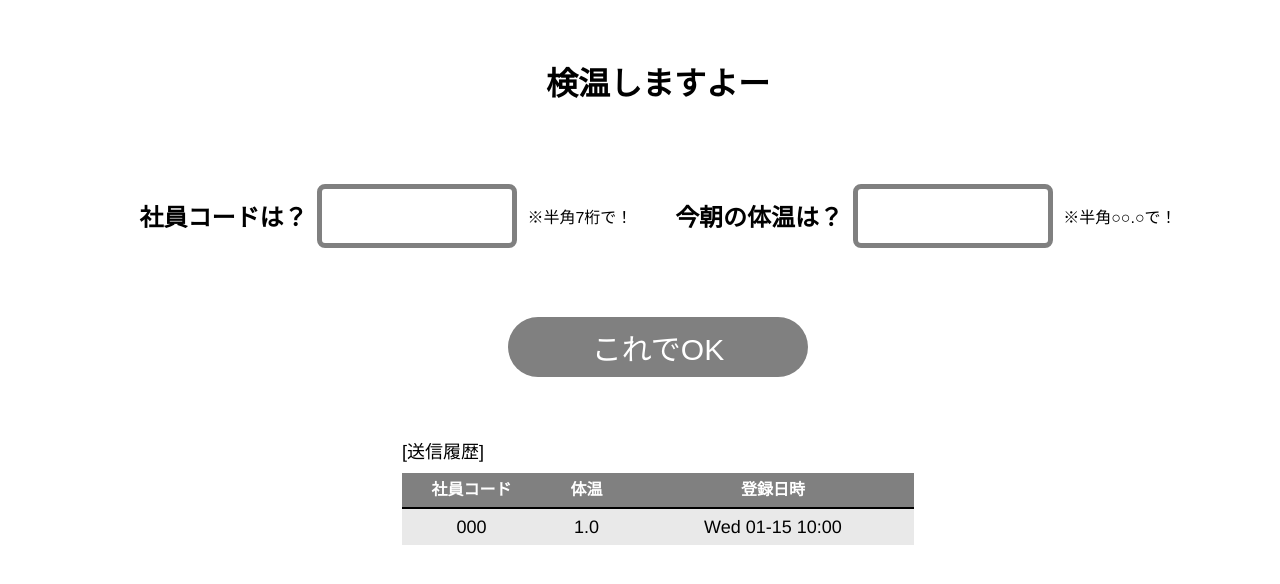
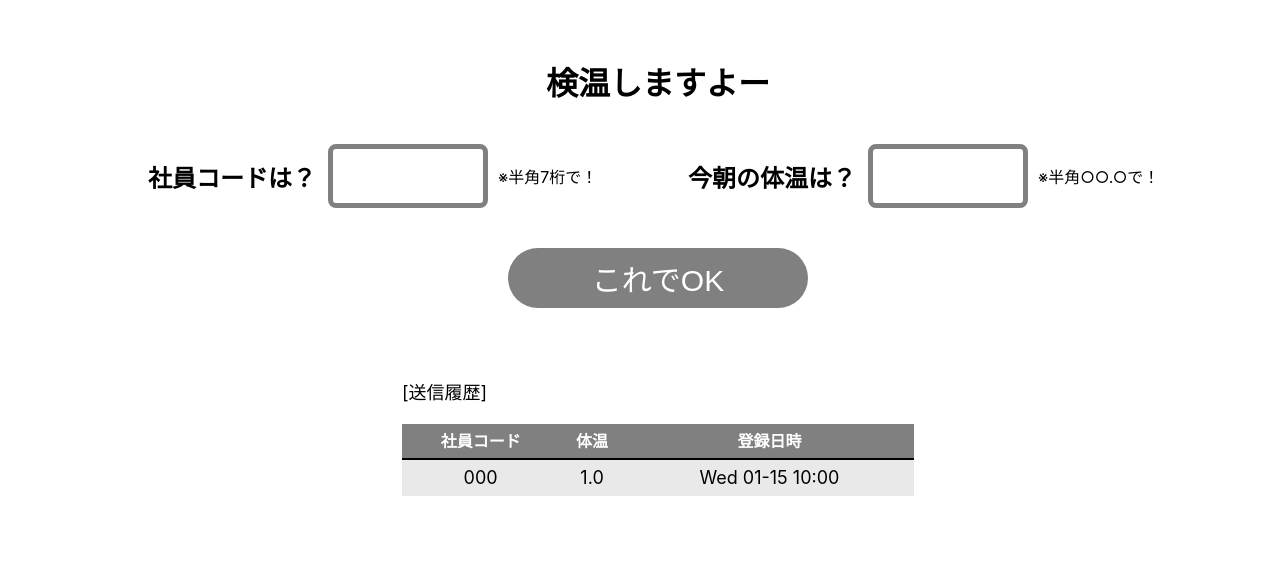
Before and after one commit to kazuyamano/ken-on-kun-old, a Flask app: page / in a window 1280 px wide. Shown: the top 584 px of the page. Run offline with Flask 2, Linux system fonts and the light colour scheme; tables that the repository leaves empty hold one stand-in row (values such as "Sample post").

Commit message:
レスポンシブ　チューニング

```diff
--- a/main/static/style.css
+++ b/main/static/style.css
@@ -2,11 +2,7 @@ body {
   width: 100%;
   background: white;
   padding: 10px;
-  font-family: "Helvetica Neue",
-    Arial,
-    "Hiragino Kaku Gothic ProN",
-    "Hiragino Sans",
-    sans-serif;
+  font-family: -apple-system, BlinkMacSystemFont, Helvetica Neue, Segoe UI, Hiragino Kaku Gothic ProN, Hiragino Sans, ヒラギノ角ゴ ProN W3, Arial, メイリオ, Meiryo, sans-serif;
 }
 .h {
   margin: 40px auto;
@@ -19,19 +15,33 @@ body {
 }
 .jcode, .temp {
   font-size: 18px;
-  margin: 30px auto;
+  margin: 0px auto;
   display: flex; /* FlexBox適用 */
   justify-content: space-between;
   align-items: center;  /* FlexBoxでブロック要素を上下中央に */
 }
+.a-set {
+  display: flex;
+  align-items: center;  /* FlexBoxでブロック要素を上下中央に */
+}
+.q {
+  width: 180px;
+}
+.a {
+  width: 160px;
+}
+.ast {
+  width: 140px;
+}
 .q p {
-  margin-left: 0px;
+  margin-top: 0px;
+  margin-bottom: 0px;
   margin-right: 10px;
   font-size: 24px;
   font-weight: bold;
 }
 .a input {
-  width: 160px;
+  width: 120px;
   padding: 0 15px;
   font-size: 30px;
   height: 1.8em;
@@ -43,6 +53,8 @@ body {
   -webkit-appearance: none;　/* モバイルSafariの影を消去 */
 }
 .ast p {
+  margin-top: 0px;
+  margin-bottom: 0px;
   margin-left: 10px;
   font-size: 16px;
 }
@@ -53,7 +65,7 @@ body {
 .submit button {
   align-content: center;
   width: 300px;
-  margin-top: 30px;
+  margin-top: 40px;
   margin-bottom: 50px;
   padding: 0 20px;
   font-size: 30px;
@@ -66,10 +78,11 @@ body {
 }
 .logs {
   width: 40%;
+  min-width: 320px;
   margin: 0px auto;
 }
 .logs p {
-  margin: 10px 0px;
+  margin: 20px 0px;
   font-size: 18px;
 }
 .logs table {
@@ -104,5 +117,39 @@ body {
   border: none;
 }
 .logs td {
-  padding: 0em 0.8em; /* 1emは文字の高さ1つ分。２つ指定の場合は上下値 左右値 */
+  padding: 0em 0.3em; /* 1emは文字の高さ1つ分。２つ指定の場合は上下値 左右値 */
 }
+
+@media only screen and (max-width: 1080px) {
+  .qa {
+    width: 100%;
+    flex-direction: column;
+  }
+  .jcode, .temp {
+    font-size: 18px;
+    margin-top: 10px;
+    margin-bottom: 10px;
+    flex-wrap: wrap;
+    align-items: center;  /* FlexBoxでブロック要素を上下中央に */
+  }
+}
+@media only screen and (max-width: 480px) {
+  body {
+    margin: auto 0px;
+    padding: 0px;
+  }
+  .jcode, .temp {
+    flex-direction: column;
+  }
+  .a-set, .ast {
+    flex-wrap: wrap;
+  }
+  .ast {
+    width: 100%;
+  }
+  .ast p {
+    margin-top: 5px;
+    margin-bottom: 10px;
+    text-align: right;
+  }
+}
--- a/main/templates/entries.html
+++ b/main/templates/entries.html
@@ -14,13 +14,17 @@
     <form action="{{ url_for('add_entry') }}" method=post>
       <div class="qa">
         <div class="jcode" >
-          <div class="q"><p>社員コードは？</p></div>
-          <div class="a"><input type="text" name="jcode" maxlength="7"></div>
+          <div class="a-set">
+            <div class="q"><p>社員コードは？</p></div>
+            <div class="a"><input type="text" name="jcode" maxlength="7"></div>
+          </div>
           <div class="ast"><p> ※半角7桁で！</p></div>
         </div>
         <div class="temp" >
-          <div class="q"><p>今朝の体温は？</p></div>
-          <div class="a"><input type="text" name="temp" maxlength="4"></div>
+          <div class="a-set">
+            <div class="q"><p>今朝の体温は？</p></div>
+            <div class="a"><input type="text" name="temp" maxlength="4"></div>
+          </div>
           <div class="ast"><p> ※半角○○.○で！</p></div>
         </div>
       </div>
```
